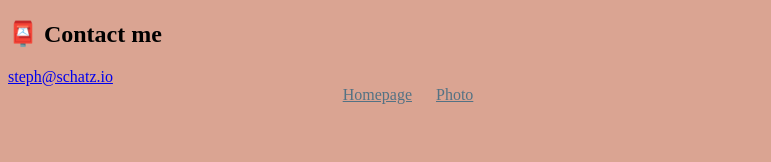
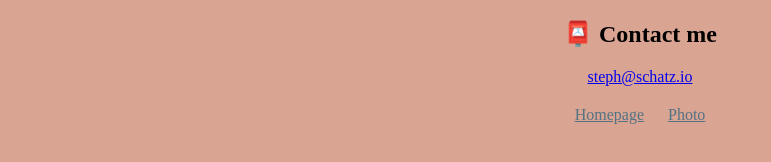
Before and after one commit to smooth-like-butter/croissant, a plain HTML site: page contact.html in a window 1280 px wide. Shown: the whole page, without its empty margins (0-771 px from the left). Drawn offline with Linux system fonts and the light colour scheme.

Commit message:
added styling to contact page

```diff
--- a/contact.html
+++ b/contact.html
@@ -9,7 +9,7 @@
   </head>
   <body>
     <div id="contact">
-      <h2 class="text-center pt-5">📮 Contact me</h2>
+      <h2>📮 Contact me</h2>
       <a href="mailto:steph@schatz.io" class="email-link"> steph@schatz.io </a>
     </div>
     <footer>
--- a/src/styles.css
+++ b/src/styles.css
@@ -1,8 +1,10 @@
 body {
   background-color: #daa492;
-  max-width: 800px;
 }
 h1 {
+  text-align: center;
+}
+h2 {
   text-align: center;
 }
 p {
@@ -21,3 +23,8 @@ img {
   max-width: 100%;
   margin: auto;
 }
+.email-link {
+  display: block;
+  text-align: center;
+  padding-bottom: 20px;
+}
```
